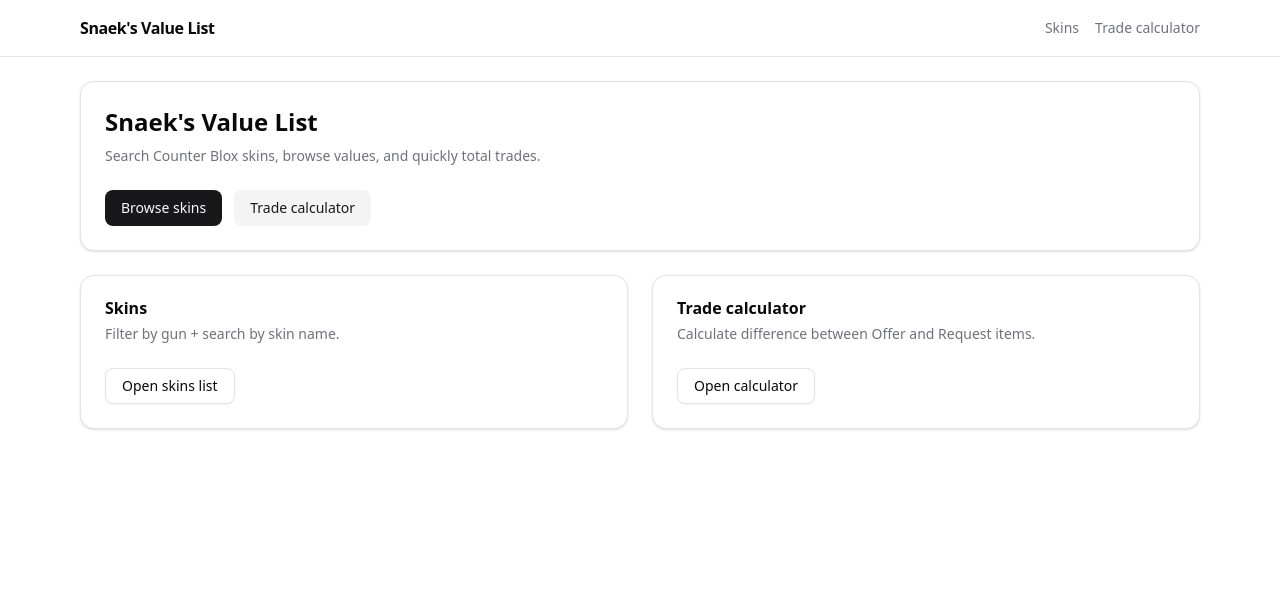
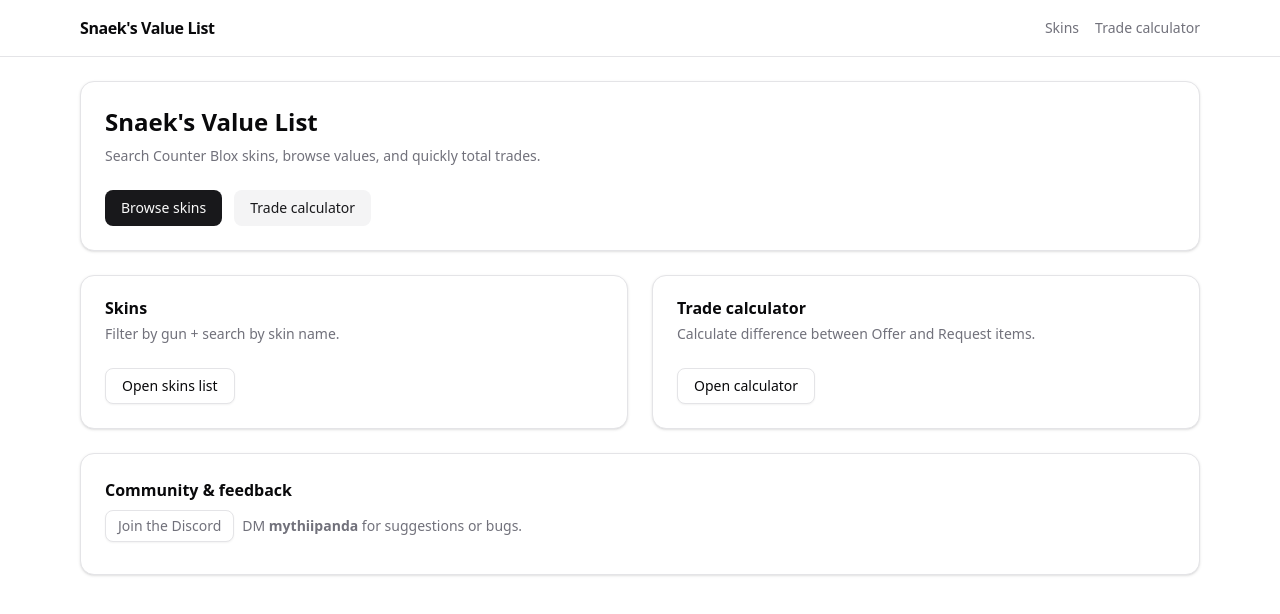
Before and after one commit to mythiipanda/snaek, a Next.js app in the folder web/: page / in a window 1280 px wide. Shown: the top 614 px of the page. Built offline with nearby package versions, Linux system fonts and the light colour scheme.

Commit message:
small note

```diff
--- a/web/src/app/page.tsx
+++ b/web/src/app/page.tsx
@@ -49,6 +49,20 @@
           </Button>
         </CardContent>
       </Card>
+
+      <Card className="md:col-span-2">
+        <CardHeader className="pb-2">
+          <CardTitle className="text-base">Community & feedback</CardTitle>
+          <CardDescription className="flex flex-wrap items-center gap-2">
+            <Button asChild size="sm" variant="outline">
+              <a href="https://discord.gg/R853zQh7Yq" target="_blank" rel="noopener noreferrer">
+                Join the Discord
+              </a>
+            </Button>
+            <span>DM <strong>mythiipanda</strong> for suggestions or bugs.</span>
+          </CardDescription>
+        </CardHeader>
+      </Card>
     </div>
   );
 }
```
